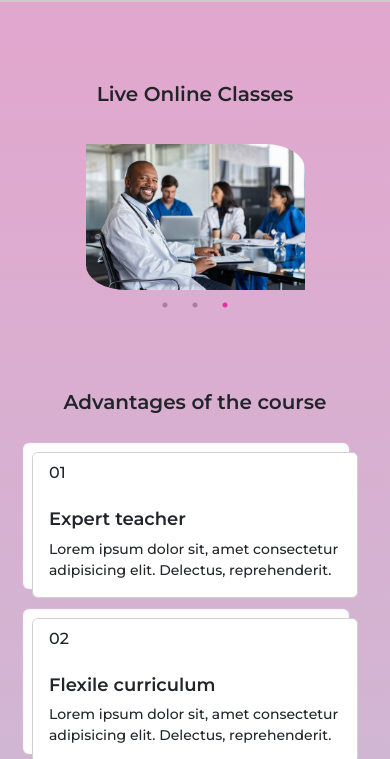
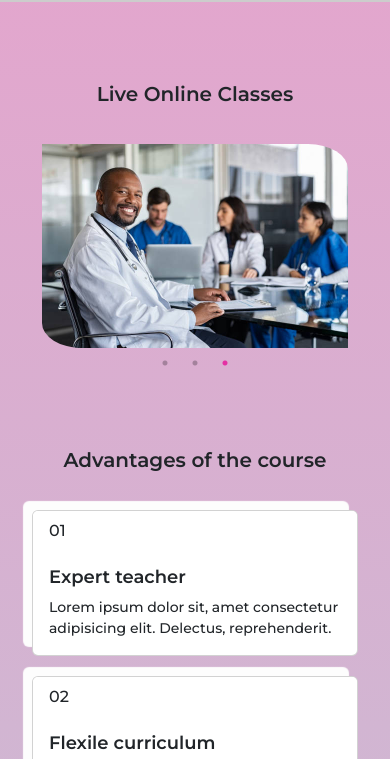
Before and after one commit to JasurDEV5/freemedcamp, a website: page index.html in a window 390 px wide. Shown: the part 70-829 px from the top of the page. Drawn offline with nearby package versions, Linux system fonts and the light colour scheme; files whose address does not match are found by name; a web font is replaced by a local one.

Commit message:
Update style.css

```diff
--- a/css/style.css
+++ b/css/style.css
@@ -67,7 +67,7 @@ section {
 
 /* section 1 */
 .online__classes {
-    max-width: 75%;
+    width: 75%;
 }
 .sliders img {
     padding: 0 10px;
@@ -165,6 +165,9 @@ section {
 
 /* Mobile */
 @media only screen and (max-width: 640px) {
+    .online__classes {
+        width: 100%;
+    }
     .courses__cards {
         flex-direction: column;
         row-gap: 20px;
```
